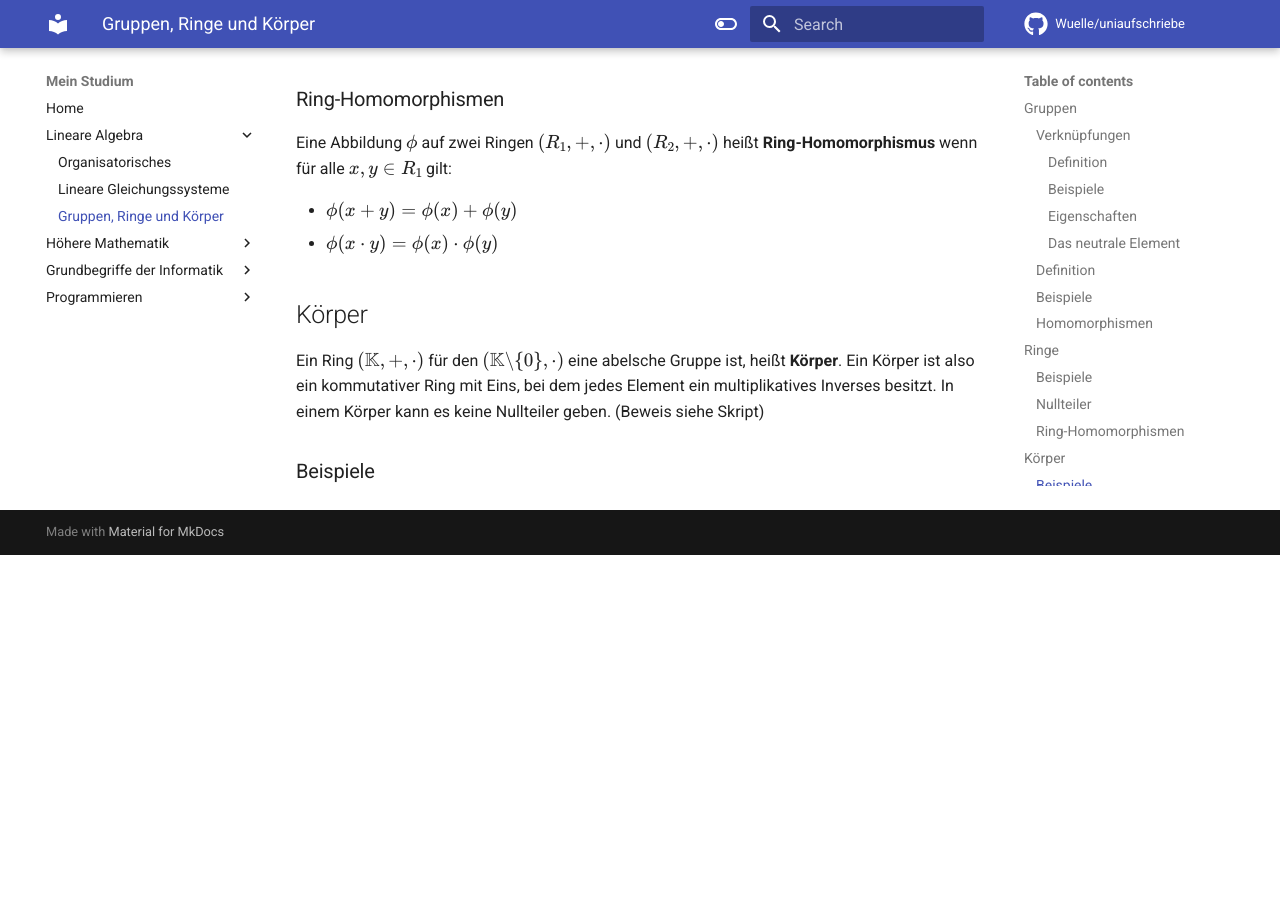
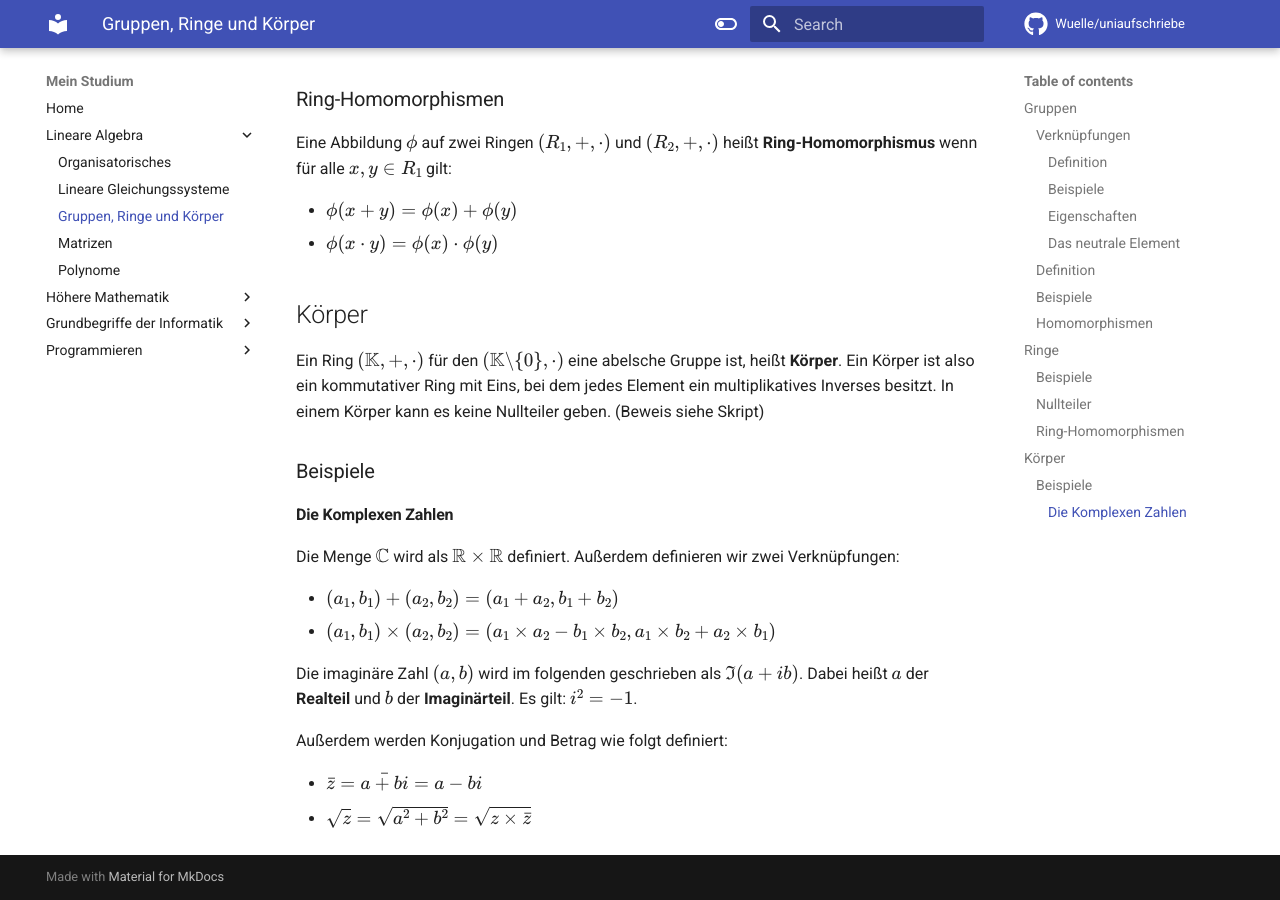
Before and after one commit to Wuelle/uniaufschriebe, an MkDocs documentation site: the page built from docs/la/gruppen_ringe_und_koerper.md, in a window 1280 px wide and 900 px high, scrolled down 2145 px. Built offline with MkDocs 1.6.1 and Material for MkDocs 9.7.7, drawn with Linux system fonts in a browser that asks for light colours; comment, search, counter and statistics services are not loaded; before the commit the page ends 2700 px from its top, so only the background shows below that.

Commit message:
add la aufschriebe

```diff
--- a/docs/la/gruppen_ringe_und_koerper.md
+++ b/docs/la/gruppen_ringe_und_koerper.md
@@ -88,3 +88,17 @@ Ein Körper ist also ein kommutativer Ring mit Eins, bei dem jedes Element ein m
 In einem Körper kann es keine Nullteiler geben. (Beweis siehe Skript)
 
 ### Beispiele
+#### Die Komplexen Zahlen
+Die Menge $\mathbb{C}$ wird als $\mathbb{R} \times \mathbb{R}$ definiert. Außerdem definieren wir zwei Verknüpfungen:
+
+* $(a_1, b_1) + (a_2, b_2) = (a_1 + a_2,b_1 + b_2)$
+* $(a_1, b_1) \times (a_2, b_2) = (a_1 \times a_2 - b_1 \times b_2,a_1 \times b_2 + a_2 \times b_1)$
+
+Die imaginäre Zahl $(a, b)$ wird im folgenden geschrieben als $\Im(a+ib)$. Dabei heißt $a$ der **Realteil** und
+$b$ der **Imaginärteil**.
+Es gilt: $i^2 = -1$.
+
+Außerdem werden Konjugation und Betrag wie folgt definiert:
+
+* $\bar{z} = \bar{a + bi} = a - bi$
+* $\sqrt{z} = \sqrt{a^2 + b^2} = \sqrt{z \times \bar{z}}$
--- a/mkdocs.yml
+++ b/mkdocs.yml
@@ -55,6 +55,8 @@ nav:
         - "Organisatorisches": "la/organisatorisches.md"
         - "Lineare Gleichungssysteme": "la/lgs.md"
         - "Gruppen, Ringe und Körper": "la/gruppen_ringe_und_koerper.md"
+        - "Matrizen": "la/matrizen.md"
+        - "Polynome": "la/polynome.md"
     - "Höhere Mathematik":
         - "Organisatorisches": "hm/organisatorisches.md"
         - "Aussagenlogik": "hm/aussagenlogik.md"
```
Also changed, not shown: docs/la/matrizen.md (added, +48 -0 lines), docs/la/polynome.md (added, +15 -0 lines).
